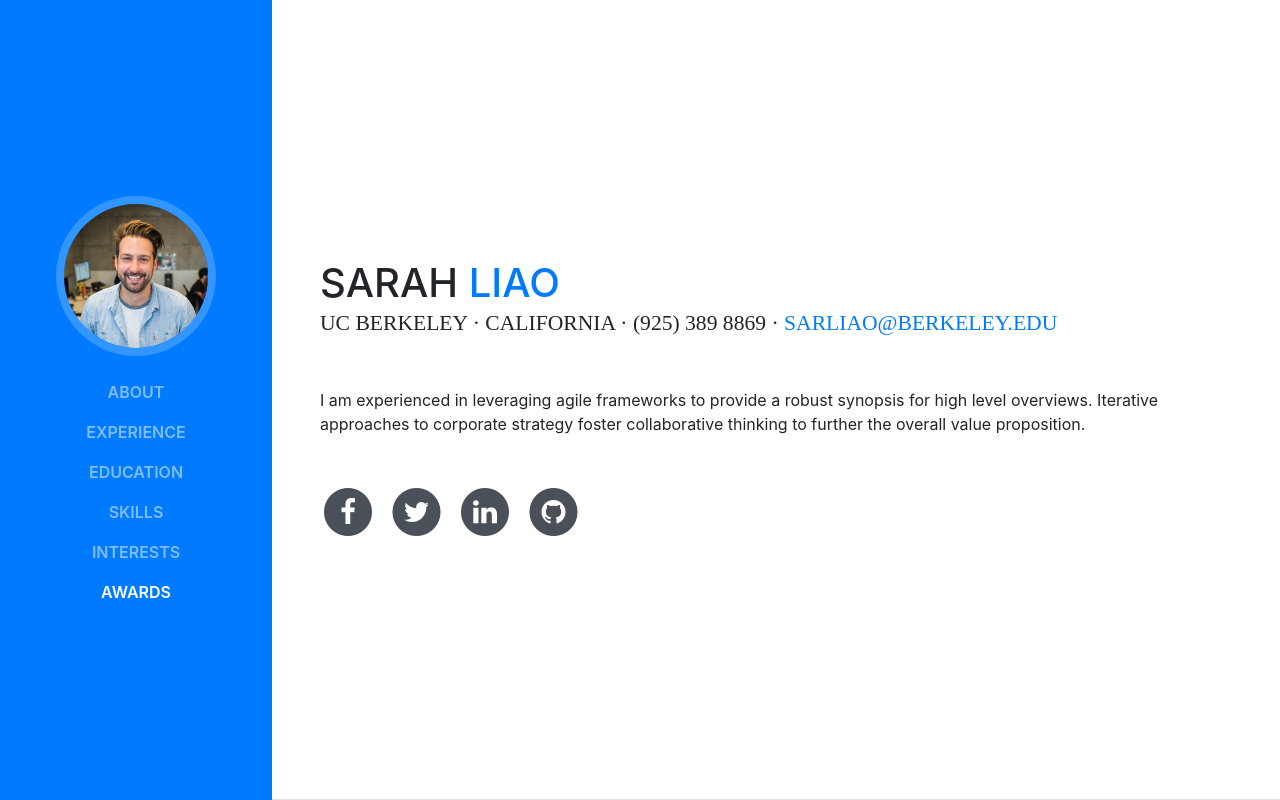
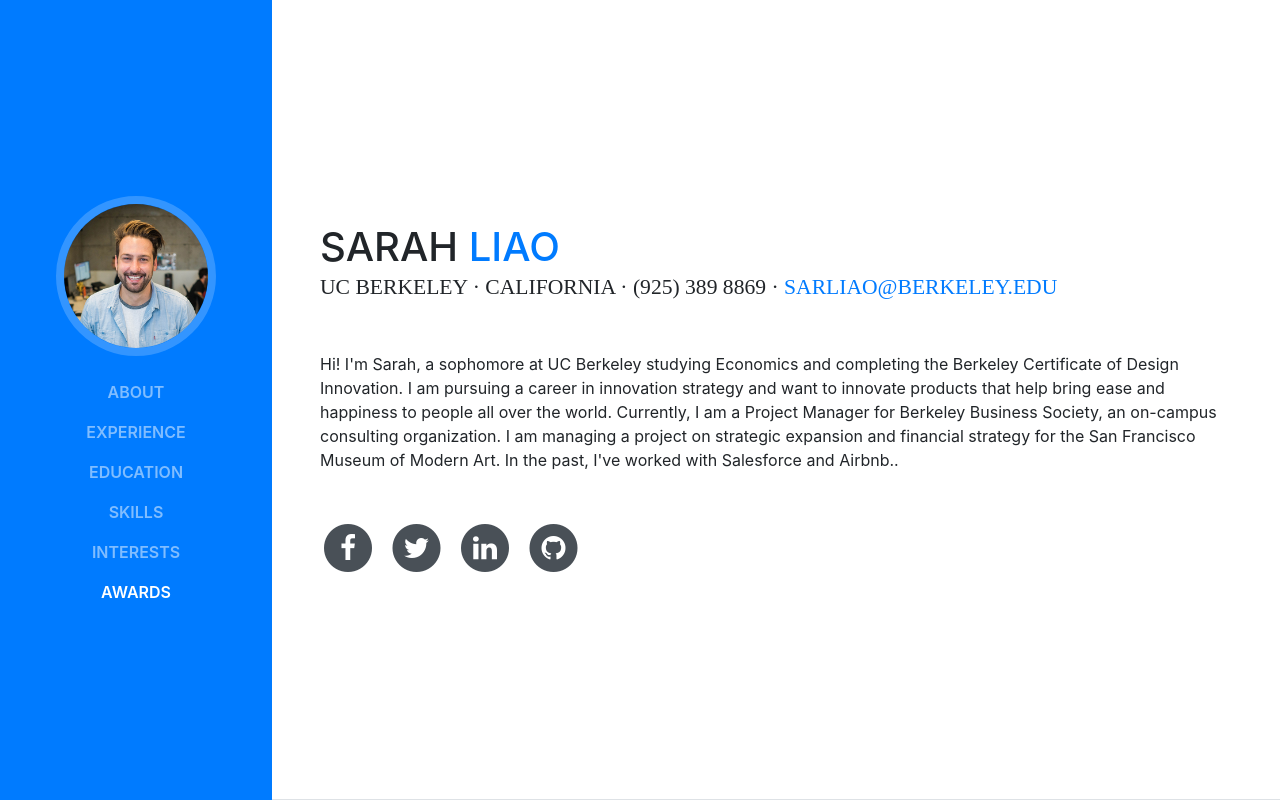
Before and after one commit to sarliao/sarliao.github.io, a website with bundled scripts: page index.html in a window 1280 px wide. Shown: the top 800 px of the page. Built offline with nearby package versions, Linux system fonts and the light colour scheme; a web font is replaced by a local one.

Commit message:
description

```diff
--- a/index.html
+++ b/index.html
@@ -71,7 +71,9 @@
           <div class="subheading mb-5">UC Berkeley · California · (925) 389 8869 ·
             <a href="mailto:name@email.com">sarliao@berkeley.edu</a>
           </div>
-          <p class="mb-5">I am experienced in leveraging agile frameworks to provide a robust synopsis for high level overviews. Iterative approaches to corporate strategy foster collaborative thinking to further the overall value proposition.</p>
+          <p class="mb-5">Hi! I'm Sarah, a sophomore at UC Berkeley studying Economics and completing the Berkeley Certificate of Design Innovation. I am pursuing a career in innovation strategy and want to innovate products that help bring ease and happiness to people all over the world.
+
+          Currently, I am a Project Manager for Berkeley Business Society, an on-campus consulting organization. I am managing a project on strategic expansion and financial strategy for the San Francisco Museum of Modern Art. In the past, I've worked with Salesforce and Airbnb..</p>
           <ul class="list-inline list-social-icons mb-0">
             <li class="list-inline-item">
               <a href="#">
```
